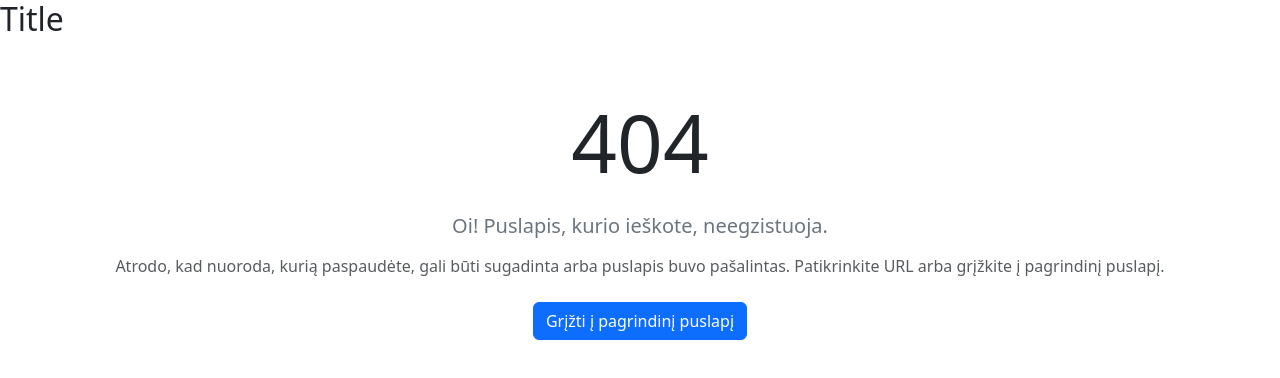
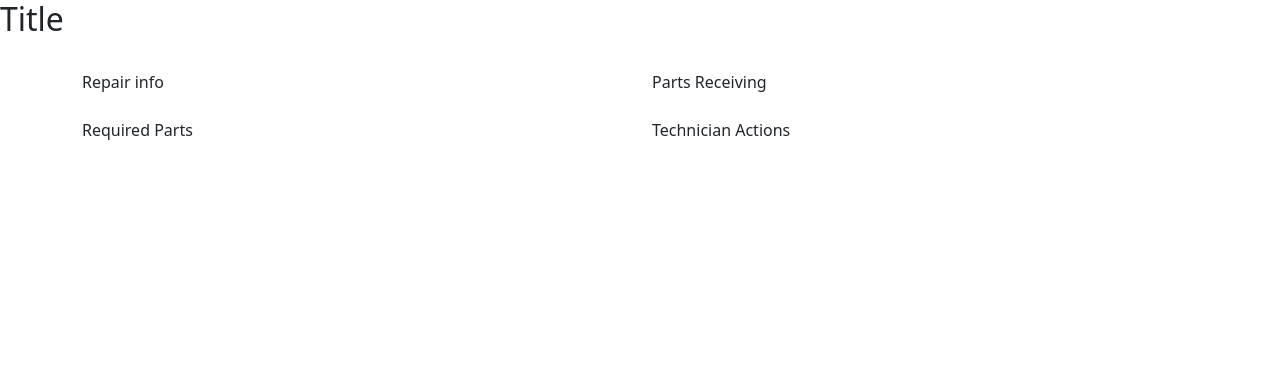
Before and after one commit to Scoutress/mttc-app, a React (Vite) app: page /repair in a window 1280 px wide. Shown: the top 378 px of the page. Built offline with nearby package versions, Linux system fonts and the light colour scheme.

Commit message:
Created simple repair page with devided parts and also files for hardcoded DB data

```diff
--- /dev/null
+++ b/src/pages/RepairPage.jsx
@@ -0,0 +1,39 @@
+import "bootstrap/dist/css/bootstrap.min.css";
+import React from "react";
+// import RepairInfo from "./RepairInfo";
+// import PartsReceiving from "./PartsReceiving";
+// import RequiredParts from "./RequiredParts";
+// import TechnicianActions from "./TechnicianActions";
+// import allParts from "../storage/AllParts.js";
+// import warehouse from "../storage/Warehouse.js";
+// import actions from "../storage/Actions.js";
+
+const RepairPage = () => {
+  return (
+    <div className="container py-4">
+      <div className="row mb-4">
+        <div className="col-md-6">
+          Repair info
+          {/* <RepairInfo /> */}
+        </div>
+        <div className="col-md-6">
+          Parts Receiving
+          {/* <PartsReceiving /> */}
+        </div>
+      </div>
+
+      <div className="row">
+        <div className="col-md-6 mb-4">
+          Required Parts
+          {/* <RequiredParts /> */}
+        </div>
+        <div className="col-md-6 mb-4">
+          Technician Actions
+          {/* <TechnicianActions /> */}
+        </div>
+      </div>
+    </div>
+  );
+};
+
+export default RepairPage;
--- /dev/null
+++ b/src/storage/Actions.js
@@ -0,0 +1,16 @@
+const Actions = [
+  {
+    code: "PRT",
+    description: "Reikalingų detalių užsakymas",
+  },
+  {
+    code: "DIS",
+    description: "Prietaisas išardytas",
+  },
+  {
+    code: "REP",
+    description: "Ekranas pakeistas",
+  },
+];
+
+export default Actions;
--- /dev/null
+++ b/src/storage/AllParts.js
@@ -0,0 +1,22 @@
+const AllParts = [
+  {
+    code: "GH96-15528A",
+    description: "Rear camera module 12MP ultrawide",
+    modelCode: "SM-S931BLGJGTO",
+    price: 1000,
+  },
+  {
+    code: "GH82-12345B",
+    description: "Front screen assembly",
+    modelCode: "SM-G998B",
+    price: 1000,
+  },
+  {
+    code: "GH43-98765C",
+    description: "Battery 4500mAh",
+    modelCode: "SM-A528B",
+    price: 1000,
+  },
+];
+
+export default AllParts;
--- /dev/null
+++ b/src/storage/Warehouse.js
@@ -0,0 +1,16 @@
+const Warehouse = [
+  {
+    code: "GH96-15528A",
+    quantity: 10,
+  },
+  {
+    code: "GH82-12345B",
+    quantity: 0,
+  },
+  {
+    code: "GH43-98765C",
+    quantity: 3,
+  },
+];
+
+export default Warehouse;
```
Also changed, not shown: src/navigation/Router.jsx (+12 -8 lines).
